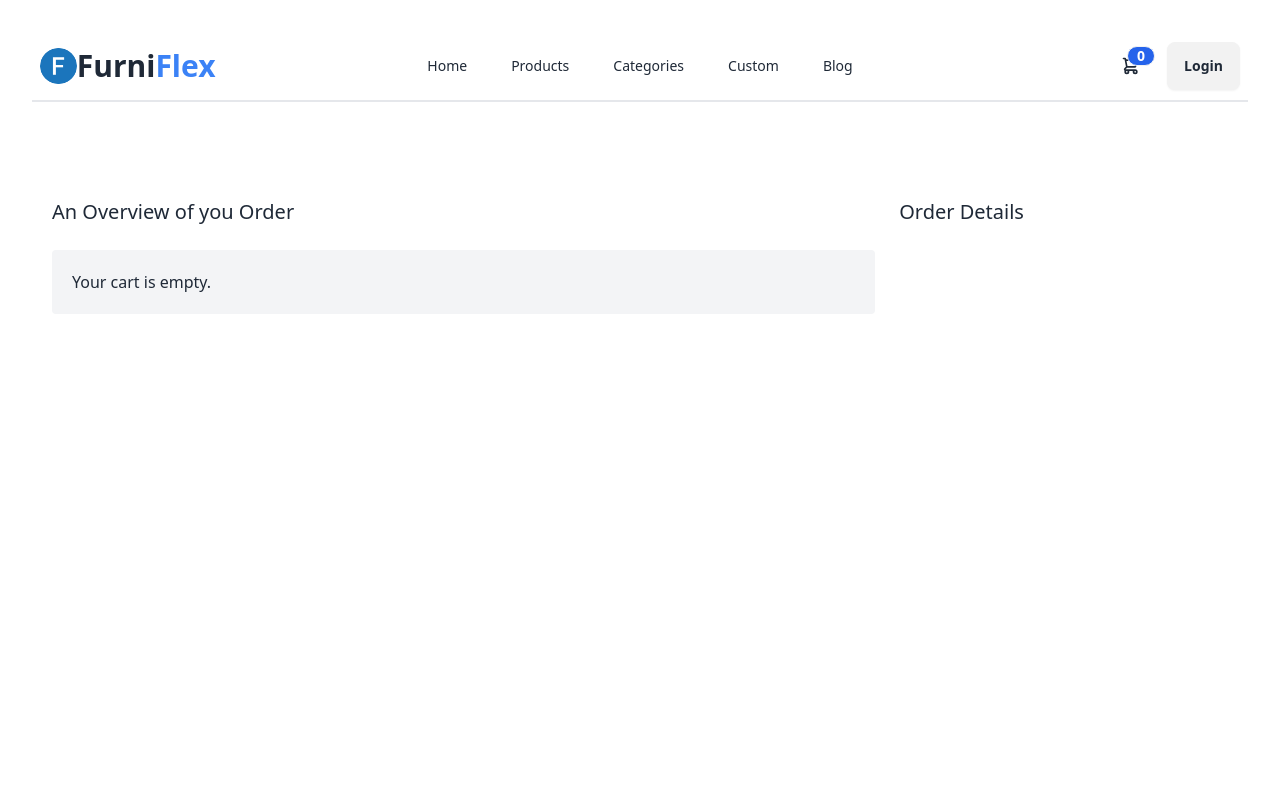
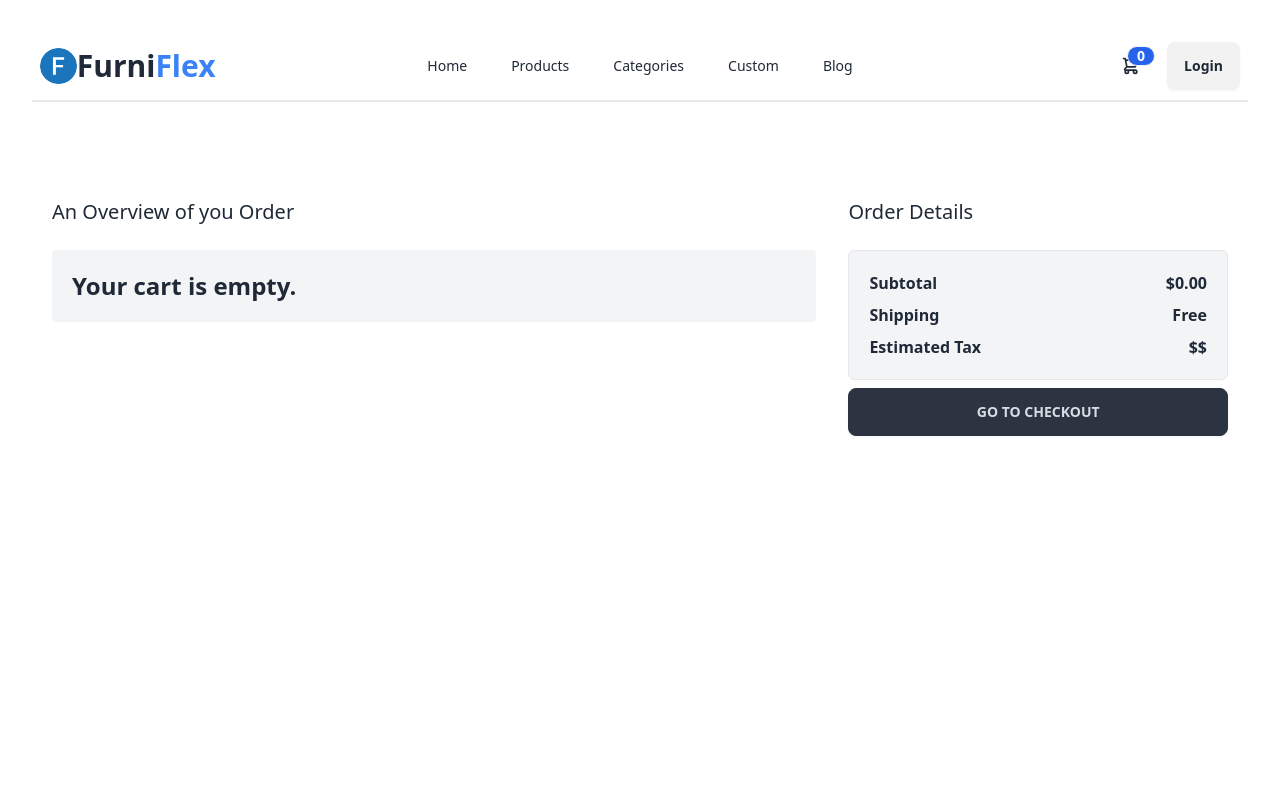
Before and after one commit to Muhammad-sefat/FurniFlex, a React (Vite) app: page /cart-page in a window 1280 px wide. Shown: the top 800 px of the page. Built offline with nearby package versions, Linux system fonts and the light colour scheme.

Commit message:
Complete checkout form and show subtotal dynamically

```diff
--- a/src/pages/CartPage.jsx
+++ b/src/pages/CartPage.jsx
@@ -1,12 +1,20 @@
-import React, { useContext } from "react";
+import React, { useContext, useEffect, useState } from "react";
 import { UserContext } from "../provider/userProvider";
 import SingleShopingCart from "./SingleShopingCart";
 
 const CartPage = () => {
   const { cart, updateQuantity, removeFromCart } = useContext(UserContext);
+  const [subtotal, setSubtotal] = useState(0);
+  useEffect(() => {
+    const calculatedSubtotal = cart.reduce(
+      (total, item) => total + item.price * item.quantity,
+      0
+    );
+    setSubtotal(calculatedSubtotal);
+  }, [cart]);
   return (
-    <div className="md:flex gap-6 text-left md:px-5 mx-auto">
-      <div className="md:w-[70%]">
+    <div className="md:flex gap-8 text-left md:px-5 mx-auto">
+      <div className="md:w-[65%]">
         <p className="text-xl font-medium">An Overview of you Order</p>
 
         <div className="my-6 bg-gray-100 rounded p-5">
@@ -20,12 +28,29 @@ const CartPage = () => {
               />
             ))
           ) : (
-            <p>Your cart is empty.</p>
+            <p className="text-2xl font-semibold">Your cart is empty.</p>
           )}
         </div>
       </div>
       <div className="flex-1">
         <p className="text-xl font-medium">Order Details</p>
+        <div className="border bg-gray-100 rounded-md p-5 mt-6 font-semibold space-y-2">
+          <div className="flex justify-between">
+            <p>Subtotal</p>
+            <p> ${subtotal.toFixed(2)}</p>
+          </div>
+          <div className="flex justify-between">
+            <p>Shipping</p>
+            <p>Free</p>
+          </div>
+          <div className="flex justify-between">
+            <p>Estimated Tax</p>
+            <p>$$</p>
+          </div>
+        </div>
+        <div className="my-2 w-full">
+          <button className="btn btn-neutral w-full">GO TO CHECKOUT</button>
+        </div>
       </div>
     </div>
   );
--- a/src/provider/userProvider.jsx
+++ b/src/provider/userProvider.jsx
@@ -76,8 +76,8 @@ export const UserProvider = ({ children }) => {
       if (result.isConfirmed) {
         const updatedCart = cart.filter((item) => item.id !== productId);
         setCart(updatedCart);
+
         localStorage.setItem("cart", JSON.stringify(updatedCart));
-
         Swal.fire({
           title: "Deleted!",
           text: "The item has been removed from your cart.",
```
